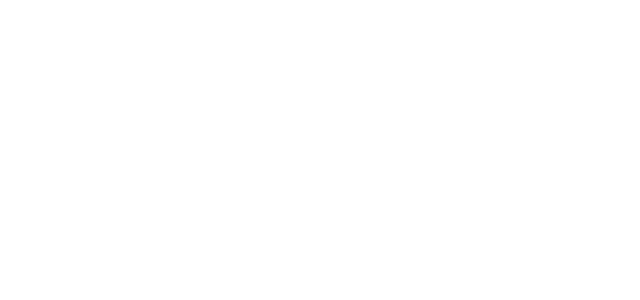
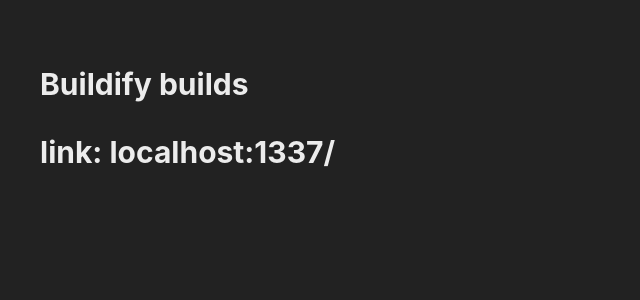
Before and after one commit to OliverSchlueter/Buildify, a Vue app in the folder buildify-web/: page / in a window 1280 px wide. Shown: the top 300 px of the page, without its empty margins (0-640 px from the left). Built offline with nearby package versions, Linux system fonts and the light colour scheme.

Commit message:
[web] add temp History

```diff
--- a/buildify-web/src/App.vue
+++ b/buildify-web/src/App.vue
@@ -1,15 +1,16 @@
 <script lang="ts">
+import History from "./components/History.vue";
+
 export default {
-  data() {
-    return {
-
+    components: {
+      History
     }
-  }
 }
 </script>
 
 <template>
-
+  <h1>Buildify builds</h1>
+  <History link="localhost:1337/"/>
 </template>
 
 <style>
--- /dev/null
+++ b/buildify-web/src/assets/base.css
@@ -0,0 +1,18 @@
+:root{
+    --background-color: #222;
+    --text-color: #ececec;
+}
+
+body {
+    min-height: 100vh;
+    color: var(--text-color);
+    background: var(--background-color);
+    transition: color 0.5s, background-color 0.5s;
+    line-height: 1.6;
+    font-family: Inter, -apple-system, BlinkMacSystemFont, 'Segoe UI', Roboto, Oxygen, Ubuntu,
+      Cantarell, 'Fira Sans', 'Droid Sans', 'Helvetica Neue', sans-serif;
+    font-size: 15px;
+    text-rendering: optimizeLegibility;
+    -webkit-font-smoothing: antialiased;
+    -moz-osx-font-smoothing: grayscale;
+  }
--- /dev/null
+++ b/buildify-web/src/assets/main.css
@@ -0,0 +1,6 @@
+@import './base.css';
+
+#app{
+  margin: 0 auto;
+  padding: 2rem;
+}
--- /dev/null
+++ b/buildify-web/src/components/History.vue
@@ -0,0 +1,22 @@
+<script lang="ts">
+export default {
+  props: [
+    "link"
+  ],
+  computed:{
+    builds(){
+      fetch(this.link + "builds").then(res => {
+        console.log(res);
+      })
+    }
+  }
+}
+</script>
+
+<template>
+  <h1> link: {{ link }}</h1>
+</template>
+
+<style>
+
+</style>
--- a/buildify-web/src/main.ts
+++ b/buildify-web/src/main.ts
@@ -1,4 +1,6 @@
 import { createApp } from 'vue'
 import App from './App.vue'
 
+import './assets/main.css'
+
 createApp(App).mount('#app')
```
